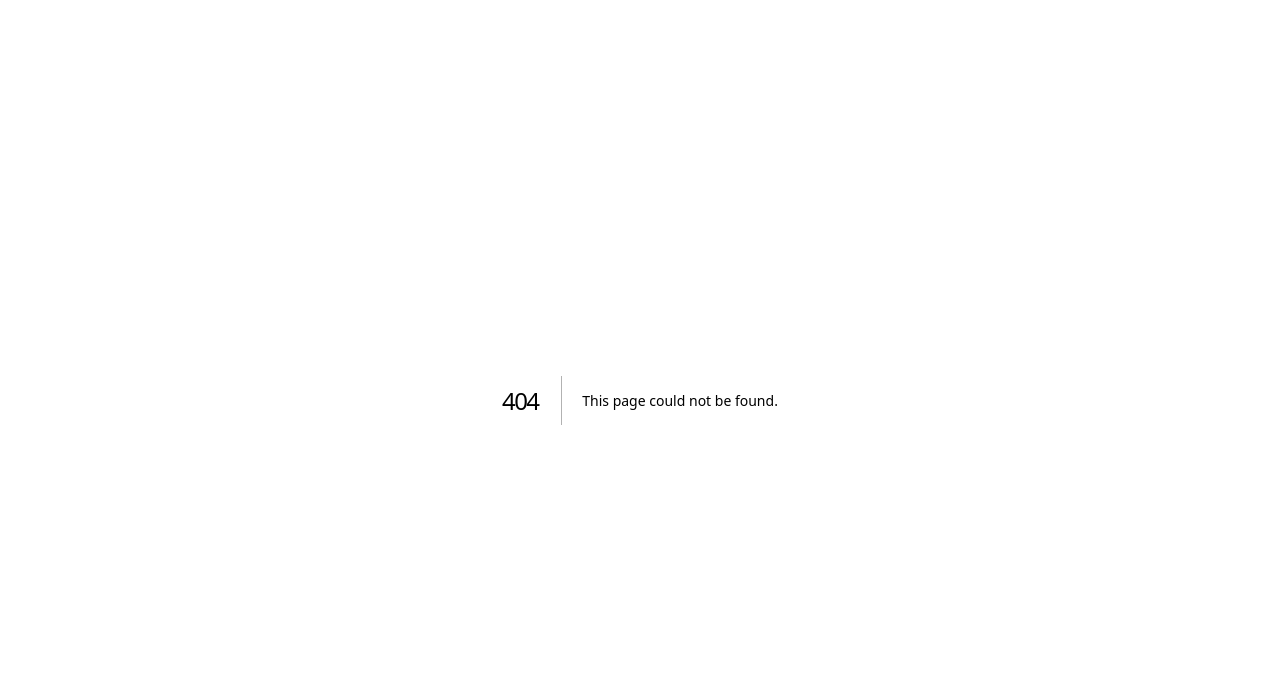
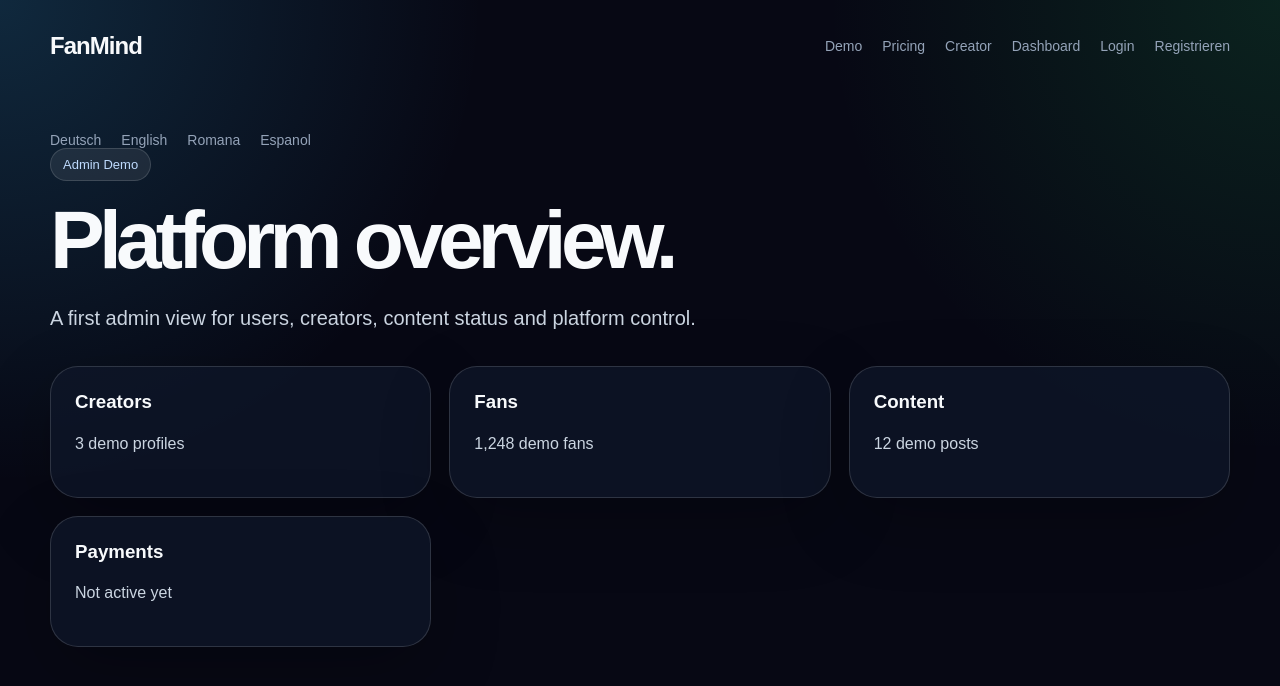
Before and after one commit to Bernds-tech/FanMind, a Next.js app: page /1/admin in a window 1280 px wide. Before the commit this address had no page. Shown: the top 686 px of the page. Built offline with nearby package versions, Linux system fonts and the light colour scheme.

Commit message:
Add localized admin page

```diff
--- /dev/null
+++ b/src/app/[locale]/admin/page.tsx
@@ -0,0 +1,43 @@
+import SiteNav from "@/components/SiteNav";
+import LanguageSwitcher from "@/components/LanguageSwitcher";
+import { isLocale, type Locale } from "@/i18n/config";
+
+function resolveLocale(value: string): Locale {
+  return isLocale(value) ? value : "de";
+}
+
+const rows = [
+  { area: "Creators", status: "3 demo profiles" },
+  { area: "Fans", status: "1,248 demo fans" },
+  { area: "Content", status: "12 demo posts" },
+  { area: "Payments", status: "Not active yet" }
+];
+
+export default async function LocalizedAdminPage({ params }: { params: Promise<{ locale: string }> }) {
+  const { locale: localeParam } = await params;
+  const locale = resolveLocale(localeParam);
+
+  return (
+    <main>
+      <div className="page-shell">
+        <SiteNav locale={locale} />
+        <LanguageSwitcher current={locale} />
+
+        <section>
+          <div className="badge">Admin Demo</div>
+          <h1>Platform overview.</h1>
+          <p className="lead">A first admin view for users, creators, content status and platform control.</p>
+        </section>
+
+        <section className="grid">
+          {rows.map((row) => (
+            <article className="card" key={row.area}>
+              <h3>{row.area}</h3>
+              <p>{row.status}</p>
+            </article>
+          ))}
+        </section>
+      </div>
+    </main>
+  );
+}
```
